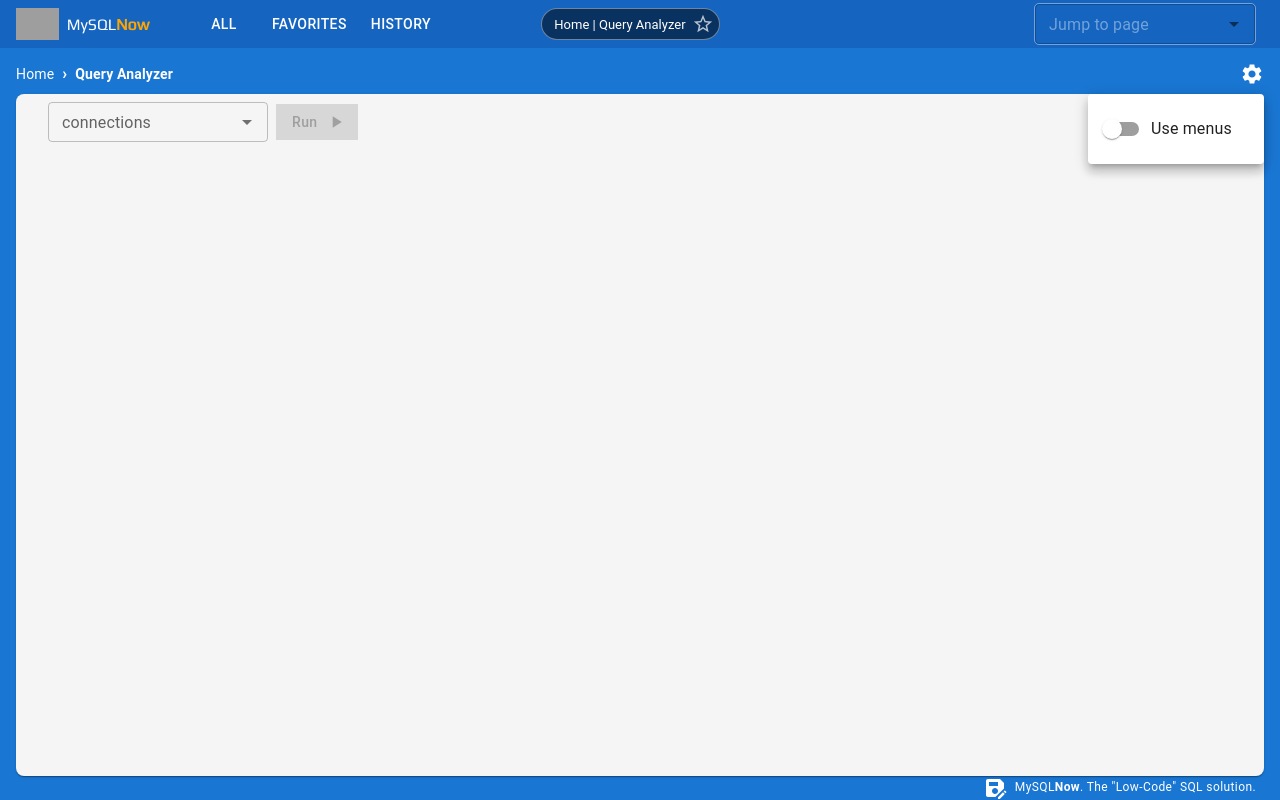
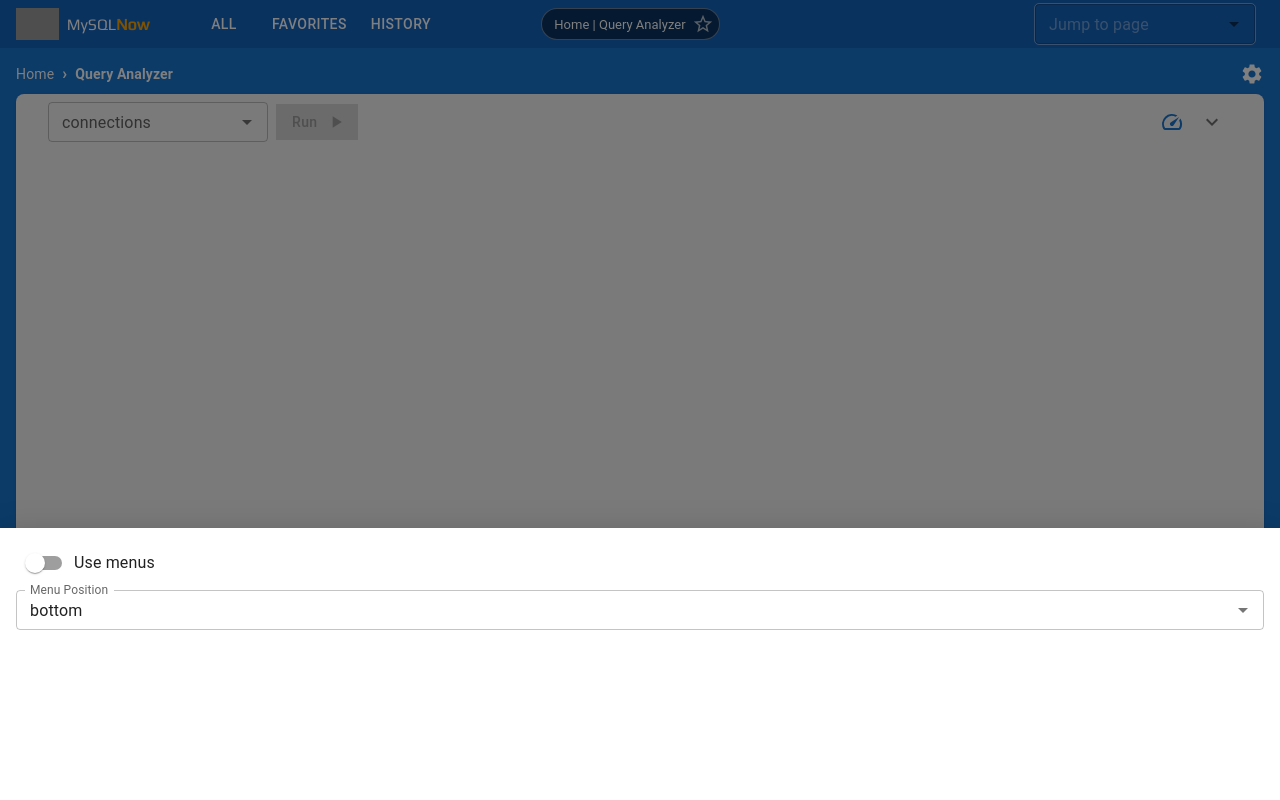
Before and after one commit to miltonejones/mui-sql-studio, a React (Create React App) app: page /sql in a window 1280 px wide. Both pictures are taken after a click on the button 1252 px from the left and 74 px from the top of the page. Built offline with nearby package versions, Linux system fonts and the light colour scheme; grey boxes are pictures that could not be loaded; a web font is replaced by a local one.

Commit message:
added dynamic dialogs

```diff
--- a/src/App.js
+++ b/src/App.js
@@ -2,8 +2,9 @@
 import * as React from 'react';
 import { BrowserRouter, Routes, Route, } from "react-router-dom";
 import Modal, { useModal } from './components/Modal/Modal';
-import { ToggleToolbar, Area, ConnectionModal, RotateButton, Flex, Spacer } from './components'
-import { Box, Stack, FormControlLabel, Popover, Switch, Typography, Link, Menu, Drawer, Breadcrumbs, styled } from '@mui/material';
+import { QuickSelect, ToggleToolbar, Area, ConnectionModal, RotateButton, Flex, Spacer } from './components'
+import { Box, Stack, FormControlLabel, Popover, Switch, Typography, Link,
+  Dialog, Menu, Drawer, Breadcrumbs, styled } from '@mui/material';
 import { useAppHistory } from './hooks/useAppHistory';
 import { AppStateContext } from './hooks/AppStateContext';
 import { Helmet } from "react-helmet";
@@ -29,10 +30,6 @@ const Footer = styled(Stack)(() => ({
   color: 'white'
 }));
 
-const MobileMenu = styled(Drawer)(() => ({
-  maxWidth: 400
-}))
-
 
 
 function App() {
@@ -55,6 +52,7 @@ function App() {
   const appHistory = useAppHistory();
   const { current } = appHistory;
   const [anchorEl, setAnchorEl] = React.useState(null);
+  const [menuPos, setMenuPos] = React.useState(localStorage.getItem('menu-pos') || 'bottom');
   const [useMenus, setUseMenus] = React.useState(localStorage.getItem('use-menus'));
   const [pinnedTab, setPinnedTab] = React.useState(localStorage.getItem('pinned-tab'));
   const [pageSize, commitPageSize] = React.useState(localStorage.getItem('page-size') || 100);
@@ -67,6 +65,11 @@ function App() {
   const handlePopoverClose = () => {
     setAnchorEl(null);
   };
+
+  const commitMenuPos = (pos) =>{
+    setMenuPos(pos)
+    localStorage.setItem('menu-pos', pos)
+  }
 
   const handleChange = async (event) => {
     const checked = event.target.checked ? '1' : '0';
@@ -84,7 +87,9 @@ function App() {
     localStorage.setItem('page-size', size)
   }
 
-  const MenuComponent = useMenus === '1' ? Menu : MobileMenu;
+  const MenuComponent = useMenus === '1' ? Menu : Drawer;
+  const PopComponent = useMenus === '1' ? Popover : Drawer;
+  const ModalTag = useMenus === '1' ? Dialog : Drawer;
   const width = !pinnedTab ? 'calc(100vw - 24px)' : 'calc(100vw - 364px)'
 
   return (
@@ -94,6 +99,8 @@ function App() {
         pageSize,
         audioProp,
         setAudioProp,
+        PopComponent,
+        menuPos,
         setBreadcrumbs,
         Alert,
         Confirm,
@@ -131,15 +138,16 @@ function App() {
                 <RotateButton deg={open ? 0 : 360} onClick={handlePopoverClick}>
                   <Settings sx={{color: 'white'}} />
                 </RotateButton>
-                <Popover
+                <PopComponent
                     open={open}
+                    anchor={menuPos}
                     anchorEl={anchorEl}
                     onClose={handlePopoverClose}
                     anchorOrigin={{
                       vertical: 'bottom',
                       horizontal: 'left',
                     }} >
-                    <Box sx={{p: 2}}>
+                    <Stack spacing={1} sx={{p: 2, height: useMenus !== '1' ? 240 : 'inherit'}}>
 
                 <FormControlLabel
                   label="Use menus"
@@ -148,9 +156,12 @@ function App() {
                     onChange={handleChange}
                   />}
                 />
-
-                    </Box>
-                </Popover>
+                    <QuickSelect options={['top','bottom','left','right']}
+                        label="Menu Position" value={menuPos}
+                        disabled={useMenus === '1'}
+                        onChange={commitMenuPos}/>
+                    </Stack>
+                </PopComponent>
 
             </Box>
           </Flex>}
@@ -181,7 +192,7 @@ function App() {
         </Footer>
 
         {/* general global modal  */}
-        <Modal {...modalProps} />
+        <Modal {...modalProps} tag={ModalTag} anchor={menuPos}  />
 
         {/* connection settings dialog  */}
         <ConnectionModal onChange={(key, val) => {
--- a/src/components/Control/Control.js
+++ b/src/components/Control/Control.js
@@ -3,10 +3,10 @@ import { Box, Button, Card, TextField, IconButton, InputAdornment, styled } from
 import Tooltip from "@mui/material/Tooltip";
 import { ExpandMore, FilterAlt, Close, Add, Remove } from "@mui/icons-material";
 
-export const Flex = styled(Box)(({ baseline, wrap }) => ({
+export const Flex = styled(Box)(({ theme, baseline, wrap, spacing = 1 }) => ({
  display: "flex",
  alignItems: baseline ? "flex-start" : "center",
- gap: 4,
+ gap: theme.spacing(spacing),
  flexWrap: wrap ? "wrap" : "nowrap",
 }));
 
@@ -25,16 +25,10 @@ export const Tooltag = ({
   const [open, setOpen] = React.useState(false)
   return (
     <Tooltip placement="left-start" arrow title={title}>
-      <Box sx={{position: 'relative'}}>
-
-       {/* <TinyButton onClick={() => setOpen(!open)} icon={open ? Remove : Add} sx={{position: 'absolute', top: 8, left: -16}}>
-
-        </TinyButton> */}
 
       <Component {...props}>
        {children}</Component>
 
-      </Box>
     </Tooltip>
    )
 };
--- a/src/components/ListGrid/components/ListCell/ListCell.js
+++ b/src/components/ListGrid/components/ListCell/ListCell.js
@@ -19,7 +19,7 @@ const CellText = styled(Typography)(({theme, clickable, selected, active}) => ({
 
 function PopoverTextBox ({ field, value, onChange, handlePopoverClose }) {
   const [typedVal, setTypedVal] = React.useState(value);
-  return <Stack sx={{p: 2, width: 280}} spacing={1}>
+  return <Stack sx={{p: 2, minWidth: 300}} spacing={1}>
     <Typography>Set value for "{field}"</Typography>
     <TextField label={field + ' value'} size="small" value={typedVal} onChange={ (e) => {
       setTypedVal(e.target.value)
@@ -63,7 +63,7 @@ function ListCell(props) {
     dropOrder
   } = props;
   const sortProp = sorts.find(s => s.fieldName === alias || s.fieldName?.indexOf(value) > -1 || s.field?.indexOf(value) > -1);
-  const { Prompt, audioProp, setAudioProp } = React.useContext(AppStateContext);
+  const { Prompt, PopComponent, menuPos, audioProp, setAudioProp } = React.useContext(AppStateContext);
 
   // popover content defaults to user-defined Component
   const [popoverContent, setPopoverContent] = React.useState(popover);
@@ -241,17 +241,18 @@ function ListCell(props) {
     </Cell>
 
     {/* in-line custom popover   */}
-    {!!popoverContent && <Popover
+    {!!popoverContent && <PopComponent
       open={open}
       anchorEl={anchorEl}
       onClose={handlePopoverClose}
+      anchor={menuPos}
       anchorOrigin={{
         vertical: 'bottom',
         horizontal: 'left',
       }}
     >
       {popoverContent}
-    </Popover>}
+    </PopComponent>}
 
 
   </>
--- a/src/components/Modal/Modal.js
+++ b/src/components/Modal/Modal.js
@@ -58,6 +58,7 @@ const Modal = ({
  maxWidth = 420,
  minWidth = 360,
 
+ anchor = 'right',
  // * Modal input
  // * NOTE: input properties pass through to the injected component
  // ------------------------------------------------------------------- *
@@ -78,7 +79,7 @@ const Modal = ({
    submitClicked,
  };
  return (
-   <Tag anchor="right" onClose={handleClose} open={open}>
+   <Tag anchor={anchor} onClose={handleClose} open={open}>
      <Stack sx={{ maxWidth, minWidth, height: "100%" }}>
        {/* modal header */}
 
--- a/src/components/QuerySettingsPanel/QuerySettingsPanel.js
+++ b/src/components/QuerySettingsPanel/QuerySettingsPanel.js
@@ -352,6 +352,7 @@ export default function QuerySettingsPanel({
       const last = i === (collated.length - 1);
 
       const args = {
+        error,
         expression,
         objectalias,
         columnname: name,
@@ -619,11 +620,13 @@ export default function QuerySettingsPanel({
 
             <Typography variant="caption">Available tables</Typography>
 
-            <Box>
+            <Flex wrap>
               {tableNames.filter(t => !configuration.tables.find(c => c.name === t)).map(tname => <>
-                <AU onClick={() => addTable(tname)}>{tname}</AU>, {" "}
+                <QueryColumn title={tname} icon={Add} clickAction={() => addTable(tname)}
+                 deleteAction={() => addTable(tname)}/>
+                {/* <AU onClick={() => addTable(tname)}>{tname}</AU>, {" "} */}
               </>)}
-            </Box>
+            </Flex>
           </>
         </Collapse>
 
@@ -926,7 +929,7 @@ export const QuickMenu = ({
     setAnchorEl(null);
     onChange && onChange(value)
   };
-  const { MenuComponent } = React.useContext(AppStateContext);
+  const { MenuComponent, menuPos } = React.useContext(AppStateContext);
 
   return <>
 
@@ -937,14 +940,14 @@ export const QuickMenu = ({
 
   <MenuComponent
     anchorEl={anchorEl}
-    anchor="bottom"
+    anchor={menuPos}
     open={open}
     onClose={() => handleClose()}
   >
     {options?.map ((option, index) => {
       const Icon = icons[index];
       return <MenuItem key={option} onClick={() => handleClose(option)}
-      sx={{fontWeight: selected === option ? 600 : 400}}
+      sx={{fontWeight: selected === option ? 600 : 400, minWidth: 300}}
       >{!!Icon && <><Icon sx={{mr: 1}} /></>}{selected === option && <>&bull;{" "}</>}{option}</MenuItem>
     })}
   </MenuComponent>
--- a/src/components/QuerySettingsPanel/components/QueryColumn/QueryColumn.js
+++ b/src/components/QuerySettingsPanel/components/QueryColumn/QueryColumn.js
@@ -8,12 +8,14 @@ const QueryColumn = ({
   columnalias,
   small,
   title,
+  error,
   aliasAction,
   deleteAction,
+  clickAction,
   icon: Icon = Delete
 }) => {
 
-  const inner = <>{title} {!small && (<>
+  const inner = <>{title} {!small && !!aliasAction && (<>
    as <Link sx={{cursor: 'pointer'}} onClick={aliasAction}><b>{columnalias || columnname}</b></Link>
   </>)}</>
 
@@ -21,8 +23,9 @@ const QueryColumn = ({
      <Chip label={inner}
      size="small"
      sx={{color: t => t.palette.primary.dark}}
+      onClick={() => clickAction && clickAction()}
         onDelete={deleteAction}
-        color="primary" variant="outlined"
+        color={error ? "error" : "primary"} variant="outlined"
               deleteIcon={<Icon />}/>
  );
 }
--- a/src/components/pages/TableGrid/TableGrid.js
+++ b/src/components/pages/TableGrid/TableGrid.js
@@ -78,7 +78,7 @@ function ConstraintInfo({
     </Stack>
   }
   return <>
-  <Stack>
+  <Stack sx={{minWidth: 300}}>
     <Typography sx={{ p: t => t.spacing(2,2,0,2) }} variant="caption">Constraint <b>{conf.CONSTRAINT_NAME}</b></Typography>
     <Typography sx={{ p: t => t.spacing(0,2,0,2) }}
       ><Tooltag component={Link} title="Open reference table"
```
